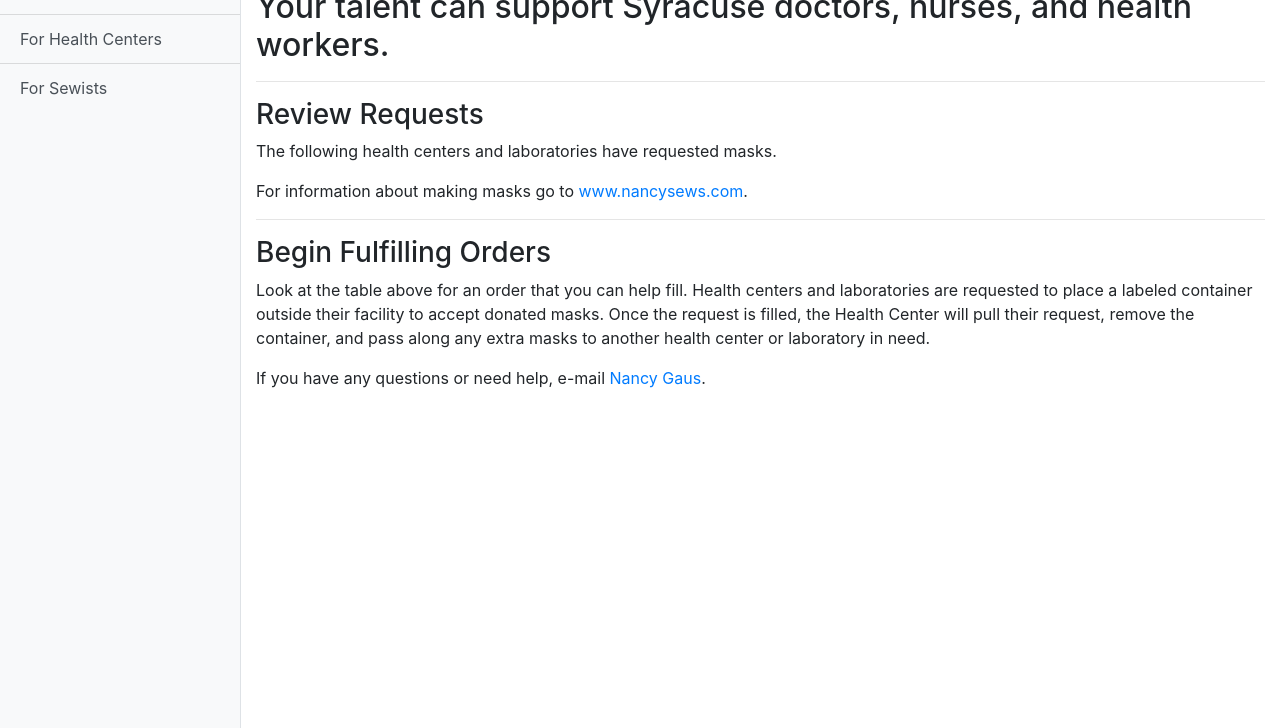
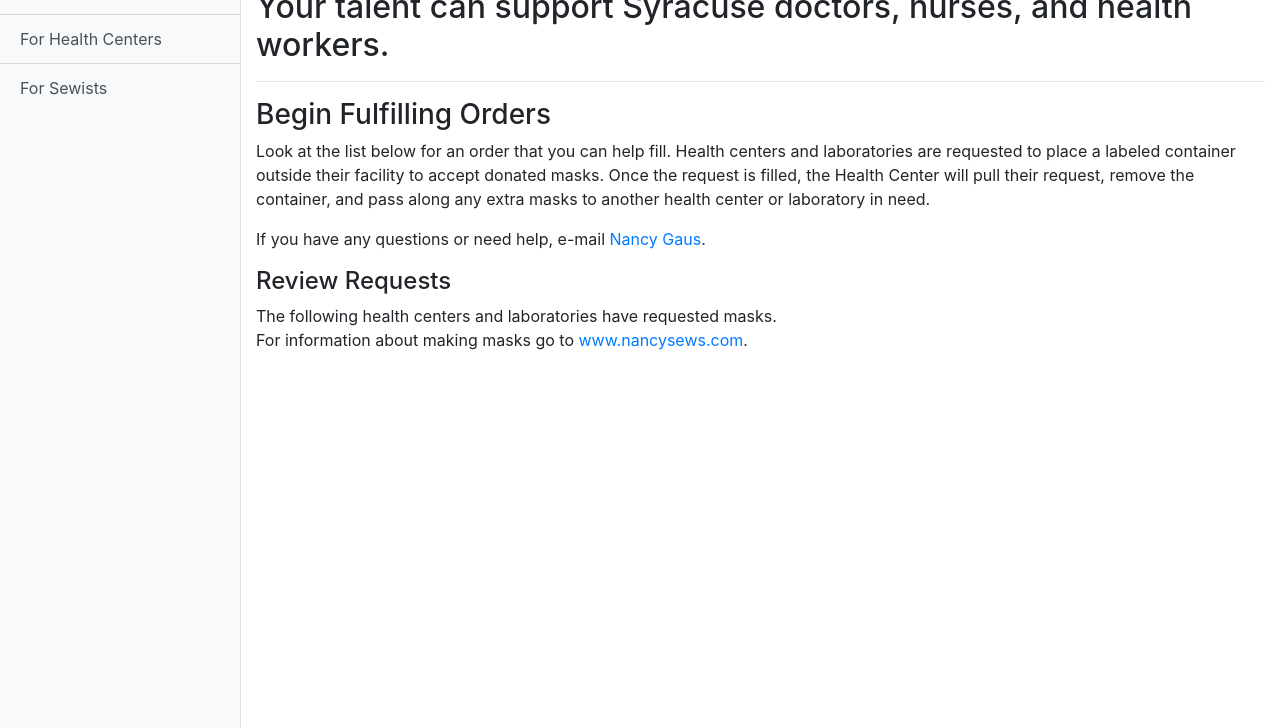
Before and after one commit to codesyracuse/savior-sewists, a website: page sewists.html in a window 1280 px wide. Shown: the part 72-800 px from the top of the page. Drawn offline with nearby package versions, Linux system fonts and the light colour scheme.

Commit message:
chore: Misc copy/positioning updates
Closes #4
Closes #5

```diff
--- a/sewists.html
+++ b/sewists.html
@@ -50,12 +50,25 @@
           </h2>
           <hr />
           <section>
-            <h3>Review Requests</h3>
+            <h3>Begin Fulfilling Orders</h3>
+            <p>
+              Look at the list below for an order that you can help fill. Health
+              centers and laboratories are requested to place a labeled
+              container outside their facility to accept donated masks. Once the
+              request is filled, the Health Center will pull their request,
+              remove the container, and pass along any extra masks to another
+              health center or laboratory in need.
+            </p>
+            <p>
+              If you have any questions or need help, e-mail
+              <a href="mailto:nggaus123@gmail.com">Nancy Gaus</a>.
+            </p>
+          </section>
+          <section>
+            <h4>Review Requests</h4>
             <p>
               The following health centers and laboratories have requested
-              masks.
-            </p>
-            <p>
+              masks.<br />
               For information about making masks go to
               <a href="http://www.nancysews.com">www.nancysews.com</a>.
             </p>
@@ -68,8 +81,9 @@
               key="request.rowNumber"
             >
               <div class="card-body">
-                <h5 class="card-subtitle mb-2">{{request.healthcenter}}</h5>
+                <h5 class="card-subtitle mb-3">{{request.healthcenter}}</h5>
                 <h6 class="card-subtitle mb-3 text-muted">
+                  <strong>Drop Off Location:</strong><br />
                   {{request.deliveryaddress}}
                 </h6>
                 <p
@@ -100,22 +114,6 @@
             width="100%"
             height="400"
           ></iframe> -->
-          <hr />
-          <section>
-            <h3>Begin Fulfilling Orders</h3>
-            <p>
-              Look at the table above for an order that you can help fill.
-              Health centers and laboratories are requested to place a labeled
-              container outside their facility to accept donated masks. Once the
-              request is filled, the Health Center will pull their request,
-              remove the container, and pass along any extra masks to another
-              health center or laboratory in need.
-            </p>
-            <p>
-              If you have any questions or need help, e-mail
-              <a href="mailto:nggaus123@gmail.com">Nancy Gaus</a>.
-            </p>
-          </section>
         </div>
       </div>
       <!-- /#page-content-wrapper -->
```
